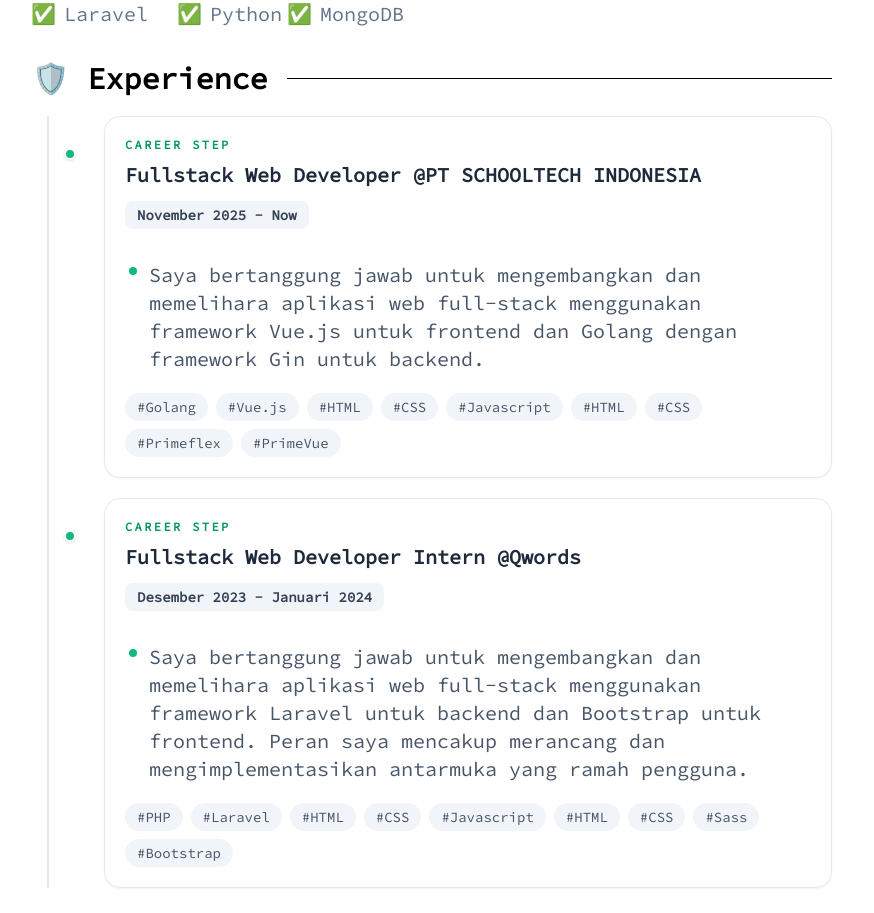
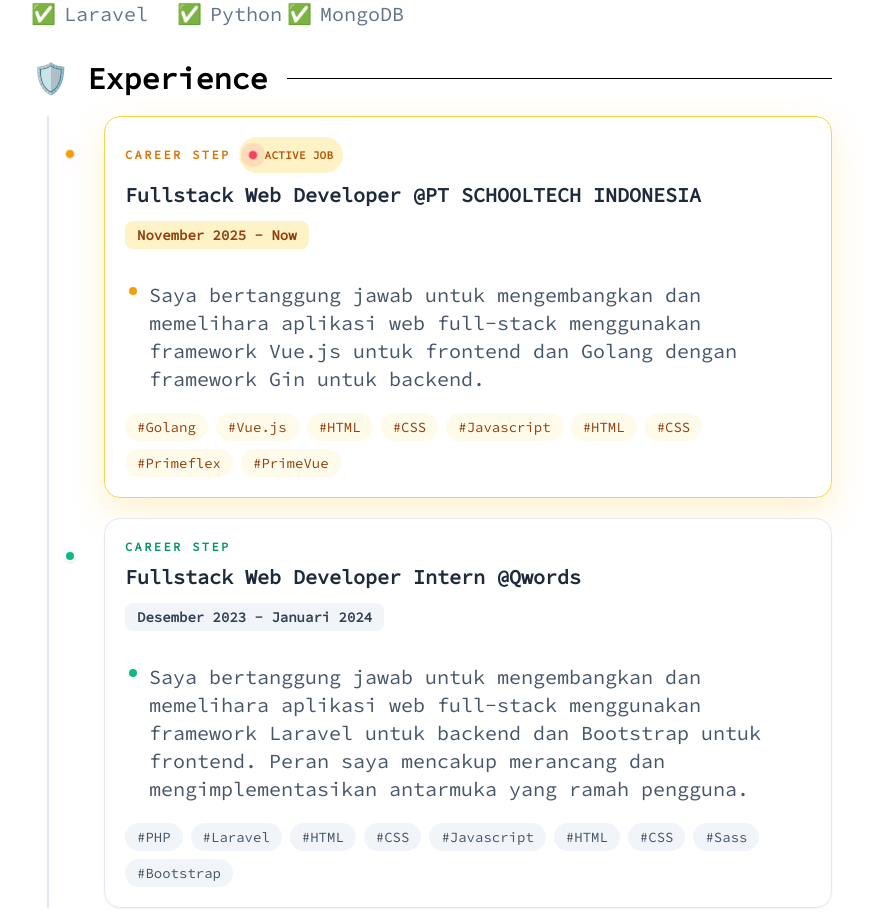
Before and after one commit to FarhanFansuri/portofolio, a Vue app: page / in a window 1280 px wide. Shown: the part 1785-2698 px from the top of the page, without its empty margins (208-1082 px from the left). Built offline with nearby package versions, Linux system fonts and the light colour scheme.

Commit message:
feat(experience): mark current position in experiences list

```diff
--- a/src/components/ExperienceCard.vue
+++ b/src/components/ExperienceCard.vue
@@ -1,18 +1,24 @@
 <template>
     <div class="relative pl-8 sm:pl-10">
-        <span class="absolute left-0 top-8 h-3 w-3 rounded-full border-2 border-white bg-emerald-500 shadow dark:border-slate-900"></span>
+        <span class="absolute left-0 top-8 h-3 w-3 rounded-full border-2 border-white shadow dark:border-slate-900" :class="isCurrent ? 'bg-amber-500 ring-4 ring-amber-100 dark:ring-amber-500/20 live-dot' : 'bg-emerald-500'"></span>
 
-        <article class="flex flex-col rounded-2xl border border-slate-200 bg-white/95 p-5 text-left shadow-sm transition-all duration-300 hover:-translate-y-0.5 hover:shadow-md dark:border-slate-700 dark:bg-slate-800/95">
+        <article class="flex flex-col rounded-2xl border bg-white/95 p-5 text-left shadow-sm transition-all duration-300 hover:-translate-y-0.5 hover:shadow-md dark:bg-slate-800/95" :class="isCurrent ? 'border-amber-300 shadow-amber-100/80 dark:border-amber-500/40 dark:shadow-amber-500/10 live-card' : 'border-slate-200 dark:border-slate-700'">
             <div class="flex flex-wrap items-start justify-between gap-3">
                 <div>
-                    <p class="text-xs font-semibold uppercase tracking-[0.2em] text-emerald-600 dark:text-emerald-400">Career Step</p>
+                    <div class="flex flex-wrap items-center gap-2">
+                        <p class="text-xs font-semibold uppercase tracking-[0.2em]" :class="isCurrent ? 'text-amber-600 dark:text-amber-400' : 'text-emerald-600 dark:text-emerald-400'">Career Step</p>
+                        <span v-if="isCurrent" class="live-badge inline-flex items-center gap-2 rounded-full bg-amber-100 px-2.5 py-1 text-[11px] font-bold uppercase tracking-wide text-amber-700 dark:bg-amber-500/10 dark:text-amber-300">
+                            <span class="live-badge__pulse h-2 w-2 rounded-full bg-rose-500"></span>
+                            Active Job
+                        </span>
+                    </div>
                     <h3 class="mt-2 text-xl font-extrabold text-slate-800 dark:text-slate-100">
                         {{ experience.position }}
                         <a :href="experience.company.link" class="hover:text-link-color">@{{ experience.company.name }}</a>
                     </h3>
                 </div>
 
-                <p class="rounded-lg bg-slate-100 px-3 py-1 text-sm font-semibold text-slate-700 dark:bg-slate-900 dark:text-slate-200">{{ experience.duration }}</p>
+                <p class="rounded-lg px-3 py-1 text-sm font-semibold" :class="isCurrent ? 'bg-amber-100 text-amber-800 dark:bg-amber-500/10 dark:text-amber-200' : 'bg-slate-100 text-slate-700 dark:bg-slate-900 dark:text-slate-200'">{{ experience.duration }}</p>
             </div>
 
             <div v-for="(section, sectionIndex) in experience.content" :key="sectionIndex" class="pt-4 text-slate-600 dark:text-slate-300">
@@ -22,23 +28,72 @@
                 </span>
                 <ul class="space-y-3 pl-1 pt-4">
                     <li v-for="(bulletPoint, bulletIndex) in section.bulletPoints" :key="bulletIndex" class="flex items-start gap-3">
-                        <span class="mt-1.5 h-2 w-2 shrink-0 rounded-full bg-emerald-500"></span>
+                        <span class="mt-1.5 h-2 w-2 shrink-0 rounded-full" :class="isCurrent ? 'bg-amber-500' : 'bg-emerald-500'"></span>
                         <span>{{ bulletPoint }}</span>
                     </li>
                 </ul>
             </div>
 
             <div class="mt-5 flex flex-wrap gap-2 text-sm text-slate-600 dark:text-slate-300">
-                <span v-for="(hashtag, hashtagIndex) in experience.hashtags" :key="hashtagIndex" class="rounded-full bg-slate-100 px-3 py-1 dark:bg-slate-900">#{{ hashtag }}</span>
+                <span v-for="(hashtag, hashtagIndex) in experience.hashtags" :key="hashtagIndex" class="rounded-full px-3 py-1" :class="isCurrent ? 'bg-amber-50 text-amber-800 dark:bg-amber-500/10 dark:text-amber-200' : 'bg-slate-100 dark:bg-slate-900'">#{{ hashtag }}</span>
             </div>
         </article>
     </div>
 </template>
 
 <script setup>
+import { computed } from 'vue'
 
 const props = defineProps({
     experience: Object,
 })
 
+const isCurrent = computed(() => Boolean(props.experience?.current))
+
 </script>
+
+<style scoped>
+.live-card {
+    animation: live-card-glow 2.8s ease-in-out infinite;
+}
+
+.live-dot {
+    animation: live-dot-pulse 1.8s ease-out infinite;
+}
+
+.live-badge__pulse {
+    animation: live-dot-pulse 1.4s ease-out infinite;
+}
+
+@keyframes live-card-glow {
+    0%, 100% {
+        box-shadow: 0 10px 30px rgba(251, 191, 36, 0.12);
+    }
+    50% {
+        box-shadow: 0 14px 38px rgba(251, 191, 36, 0.26);
+    }
+}
+
+@keyframes live-dot-pulse {
+    0% {
+        transform: scale(1);
+        box-shadow: 0 0 0 0 rgba(244, 63, 94, 0.45);
+    }
+    70% {
+        transform: scale(1.08);
+        box-shadow: 0 0 0 10px rgba(244, 63, 94, 0);
+    }
+    100% {
+        transform: scale(1);
+        box-shadow: 0 0 0 0 rgba(244, 63, 94, 0);
+    }
+}
+
+@media (prefers-reduced-motion: reduce) {
+    .live-card,
+    .live-dot,
+    .live-badge__pulse {
+        animation: none;
+    }
+}
+</style>
--- a/src/portfolio.js
+++ b/src/portfolio.js
@@ -65,6 +65,7 @@ const about = {
 const experiences = [
     {
         position: "Fullstack Web Developer",
+        current: true,
         company: {
             name: "PT SCHOOLTECH INDONESIA",
             link: "https://www.schooltechindonesia.com/"
```
